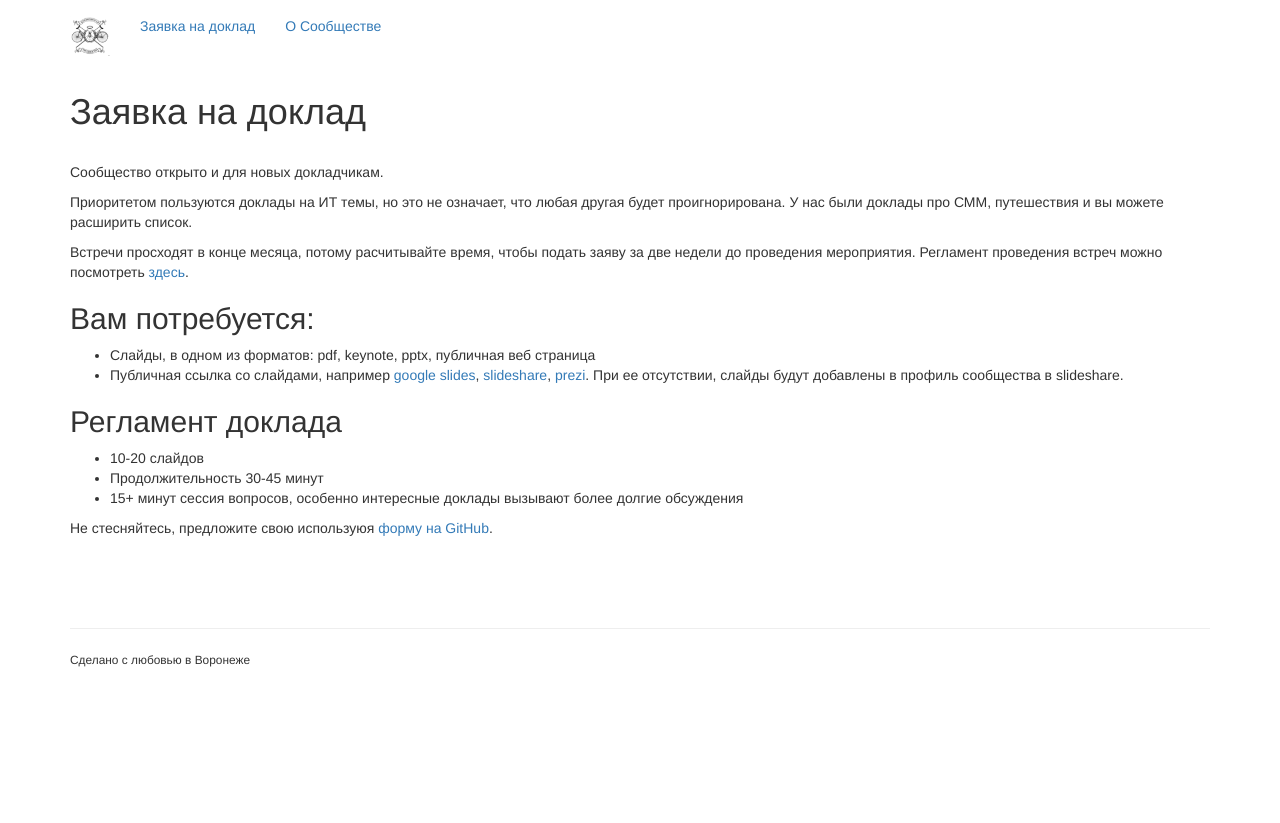
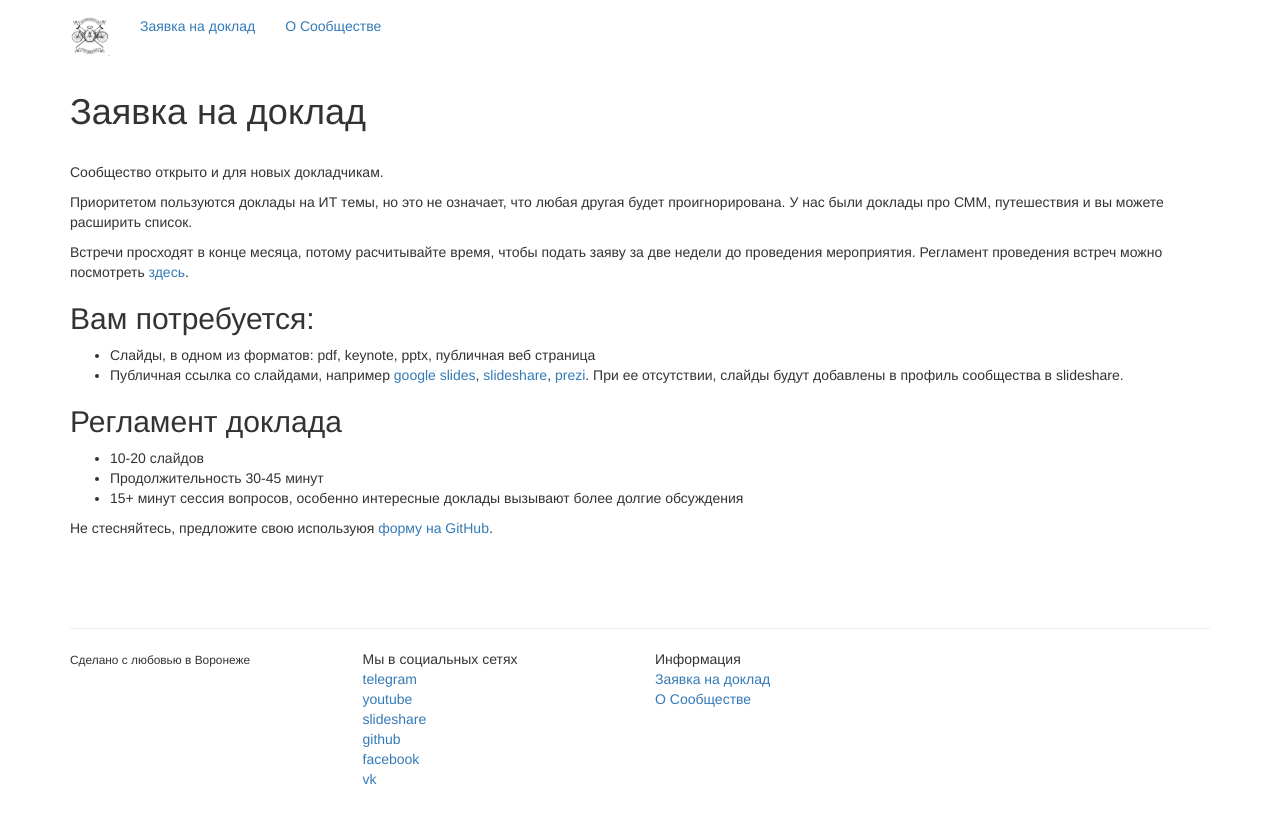
Before and after one commit to deeprefactoring/deeprefactoring.github.io, a Jekyll site: the page built from submit-paper.md, in a window 1280 px wide. Shown: the top 823 px of the page. Built offline with Jekyll 4.4.1, drawn with Linux system fonts in a browser that asks for light colours; nearby versions of some CDN libraries.

Commit message:
extend footer with links

```diff
--- a/_includes/footer.html
+++ b/_includes/footer.html
@@ -2,8 +2,33 @@
     <hr/>
 
     <div class="row">
-        <div class="col-lg-12">
+        <div class="col-lg-3">
             <small>Сделано с любовью в Воронеже</small>
+        </div>
+
+        <div class="col-lg-3">
+            Мы в социальных сетях
+
+            <ul class="list-unstyled">
+                <li><a href="https://t.me/deeprefactoring">telegram</a></li>
+                <li><a href="https://www.youtube.com/channel/UCkmu866apk8FbOMuEIQvH0g">youtube</a></li>
+                <li><a href="https://www.slideshare.net/deeprefactoring">slideshare</a></li>
+                <li><a href="https://github.com/deeprefactoring/">github</a></li>
+                <li><a href="https://www.facebook.com/groups/deeprefactoring/">facebook</a></li>
+                <li><a href="https://vk.com/deeprefactoring">vk</a></li>
+            </ul>
+        </div>
+
+        <div class="col-lg-3">
+            Информация
+
+            <ul class="list-unstyled">
+                <!--<li><a href="#">Прошедшие встречи</a></li>-->
+                <!--<li><a href="#">Список докладчиков</a></li>-->
+                <li><a href="/submit-paper">Заявка на доклад</a></li>
+                <!--<li><a href="#">Посещение мероприятий</a></li>-->
+                <li><a href="/about">О Сообществе</a></li>
+            </ul>
         </div>
     </div>
 </footer>
```
